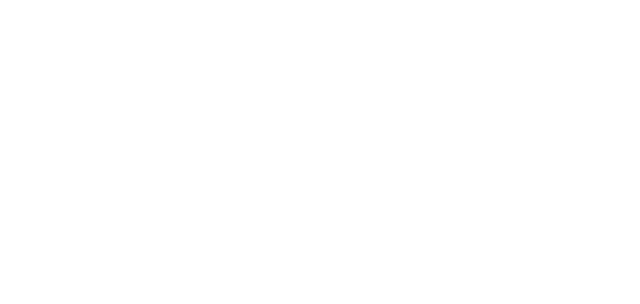
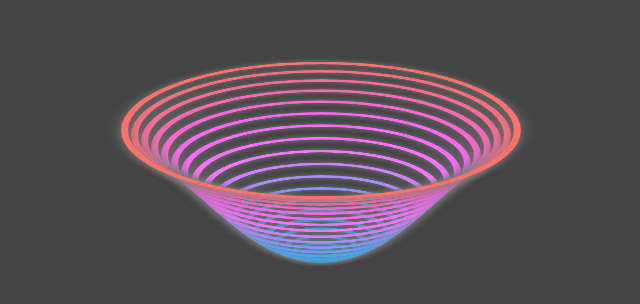
Before and after one commit to Francescostefan1998/readingapp, a React (Create React App) app: page /animation in a window 1280 px wide. Before the commit this address had no page. Shown: the part 136-440 px from the top of the page, without its empty margins (255-895 px from the left). Built offline with nearby package versions, Linux system fonts and the light colour scheme.

Commit message:
create a cool animation

```diff
--- a/src/App.js
+++ b/src/App.js
@@ -2,6 +2,7 @@
 import "bootstrap/dist/css/bootstrap.min.css";
 import { BrowserRouter, Routes, Route } from "react-router-dom";
 import LoginPage from "./components/loginPage/LoginPage";
+import Animation from "./components/animation/Animation";
 import HomePage from "./components/homePage/HomePage";
 function App() {
   return (
@@ -10,6 +11,7 @@
         <Routes>
           <Route path="/" element={<LoginPage />} />
           <Route path="/home" element={<HomePage />} />
+          <Route path="/animation" element={<Animation />} />
         </Routes>
       </BrowserRouter>
     </div>
--- /dev/null
+++ b/src/components/animation/Animation.jsx
@@ -0,0 +1,77 @@
+import "./animation.css";
+
+const Animation = () => {
+  return (
+    <div className="animation-bigger">
+      <div className="animation-body">
+        <div className="container">
+          <div className="item" style={{ "--i": 0 }}>
+            <i className="fas fa-music"></i>
+          </div>
+          <div className="item" style={{ "--i": 1 }}>
+            <i className="fas fa-music"></i>
+          </div>
+          <div className="item" style={{ "--i": 2 }}>
+            <i className="fas fa-music"></i>
+          </div>
+          <div className="item" style={{ "--i": 3 }}>
+            <i className="fas fa-music"></i>
+          </div>
+          <div className="item" style={{ "--i": 4 }}>
+            <i className="fas fa-music"></i>
+          </div>
+          <div className="item" style={{ "--i": 5 }}>
+            <i className="fas fa-music"></i>
+          </div>
+          <div className="item" style={{ "--i": 6 }}>
+            <i className="fas fa-music"></i>
+          </div>
+          <div className="item" style={{ "--i": 7 }}>
+            <i className="fas fa-music"></i>
+          </div>
+          <div className="item" style={{ "--i": 8 }}>
+            <i className="fas fa-music"></i>
+          </div>
+          <div className="item" style={{ "--i": 9 }}>
+            <i className="fas fa-music"></i>
+          </div>
+          <div className="item" style={{ "--i": 10 }}>
+            <i className="fas fa-music"></i>
+          </div>
+          <div className="item" style={{ "--i": 11 }}>
+            <i className="fas fa-music"></i>
+          </div>
+          <div className="item" style={{ "--i": 12 }}>
+            <i className="fas fa-music"></i>
+          </div>
+          <div className="item" style={{ "--i": 13 }}>
+            <i className="fas fa-music"></i>
+          </div>
+          <div className="item" style={{ "--i": 14 }}>
+            <i className="fas fa-music"></i>
+          </div>
+          <div className="item" style={{ "--i": 15 }}>
+            <i className="fas fa-music"></i>
+          </div>
+          <div className="item" style={{ "--i": 16 }}>
+            <i className="fas fa-music"></i>
+          </div>
+          <div className="item" style={{ "--i": 17 }}>
+            <i className="fas fa-music"></i>
+          </div>
+          <div className="item" style={{ "--i": 18 }}>
+            <i className="fas fa-music"></i>
+          </div>
+          <div className="item" style={{ "--i": 19 }}>
+            <i className="fas fa-music"></i>
+          </div>
+          <div className="item" style={{ "--i": 20 }}>
+            <i className="fas fa-music"></i>
+          </div>
+        </div>
+      </div>
+    </div>
+  );
+};
+
+export default Animation;
--- /dev/null
+++ b/src/components/animation/animation.css
@@ -0,0 +1,50 @@
+.animation-bigger {
+  width: 100%;
+  height: 100vh;
+  display: flex;
+  align-items: center;
+  justify-content: center;
+}
+
+.animation-body {
+  width: 10%;
+  height: 100vh;
+  position: relative;
+}
+
+.container {
+  position: absolute;
+  top: 10%;
+  height: 90%;
+  margin-inline: auto;
+  display: flex;
+  justify-content: center;
+  align-items: center;
+  right: 50%;
+}
+
+.item {
+  position: absolute;
+  background-color: transparent;
+  width: calc(var(--i) * 2.5vmin);
+  aspect-ratio: 1;
+  border-radius: 50%;
+  border: 0.9vmin solid rgb(0, 200, 255);
+  transform-style: preserve-3d;
+  transform: rotateX(70deg) translateZ(50px);
+  animation: my-move 4s ease-in-out calc(var(--i) * 0.08s) infinite;
+  box-shadow: 0px 0px 15px rgb(124, 124, 124),
+    inset 0px 0px 15px rgb(124, 124, 124);
+}
+
+@keyframes my-move {
+  0%,
+  100% {
+    transform: rotateX(70deg) translateZ(50px) translateY(0px);
+    filter: hue-rotate(0deg);
+  }
+  50% {
+    transform: rotateX(70deg) translateZ(50px) translateY(-50vmin);
+    filter: hue-rotate(180deg);
+  }
+}
```
